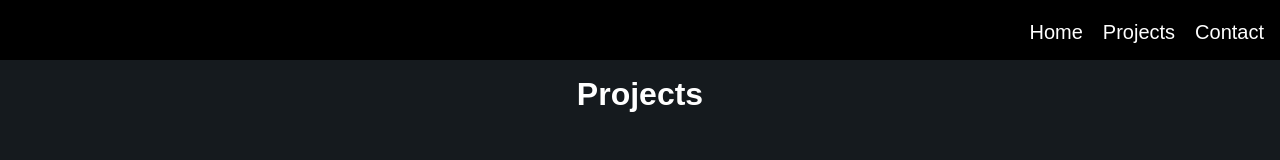
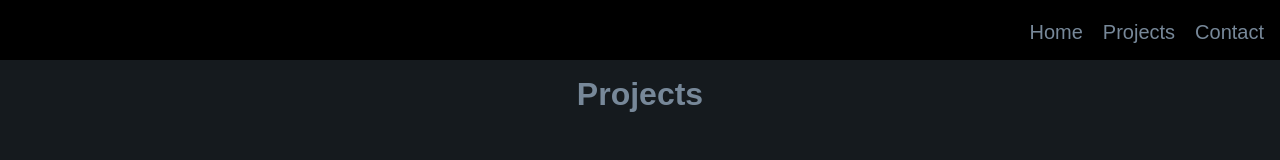
Before and after one commit to nicorithner/nico-site, a React (Create React App) app: page /projects in a window 1280 px wide. Shown: the top 160 px of the page. Built offline with nearby package versions, Linux system fonts and the light colour scheme.

Commit message:
Change main font color to lightslategray

```diff
--- a/src/App.css
+++ b/src/App.css
@@ -10,7 +10,7 @@
   overflow:auto;
   width: 100%;
   height: 100vh;
-  color: #fff;
+  color: lightslategray;
   text-align: center;
   background: #151a1e;
 }
--- a/src/components/navigation/Navigation.css
+++ b/src/components/navigation/Navigation.css
@@ -2,7 +2,6 @@
 	height: fit-content;
 	width: 100%;
   padding: 0.5em;
-	color: white;
 	display: flex;
 	justify-content: flex-end;
 	align-items: center;
@@ -20,7 +19,7 @@
 
 a:link, a:visited {
 	text-decoration: none;
-	color: white;
+	color: lightslategray;
 	transition: 0.3s all;
 }
 
```
